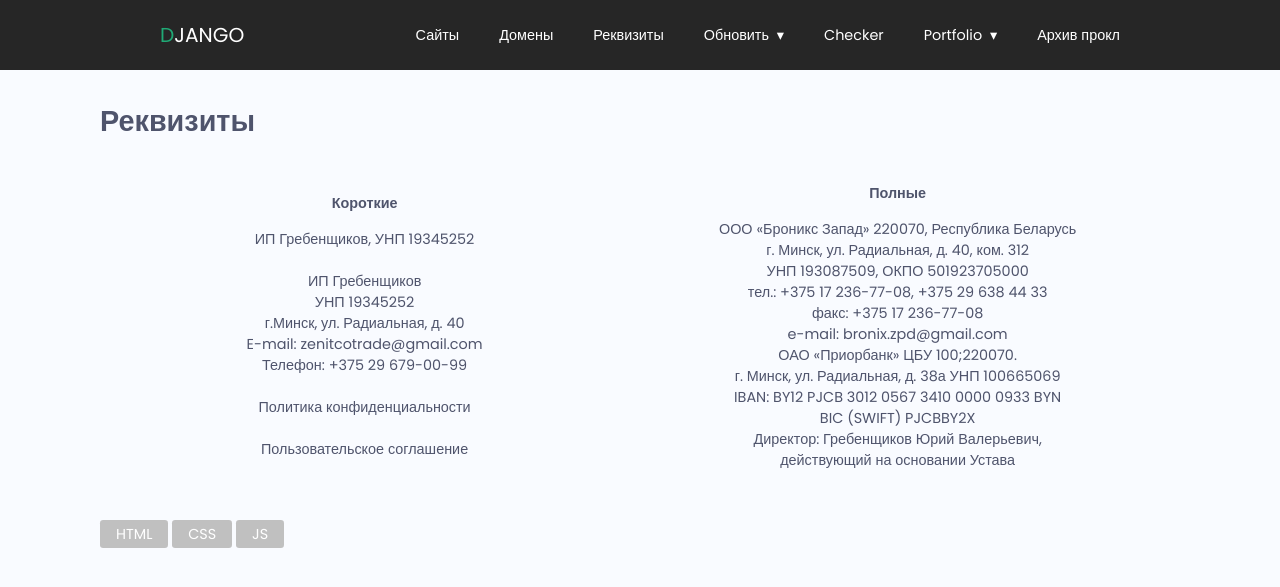
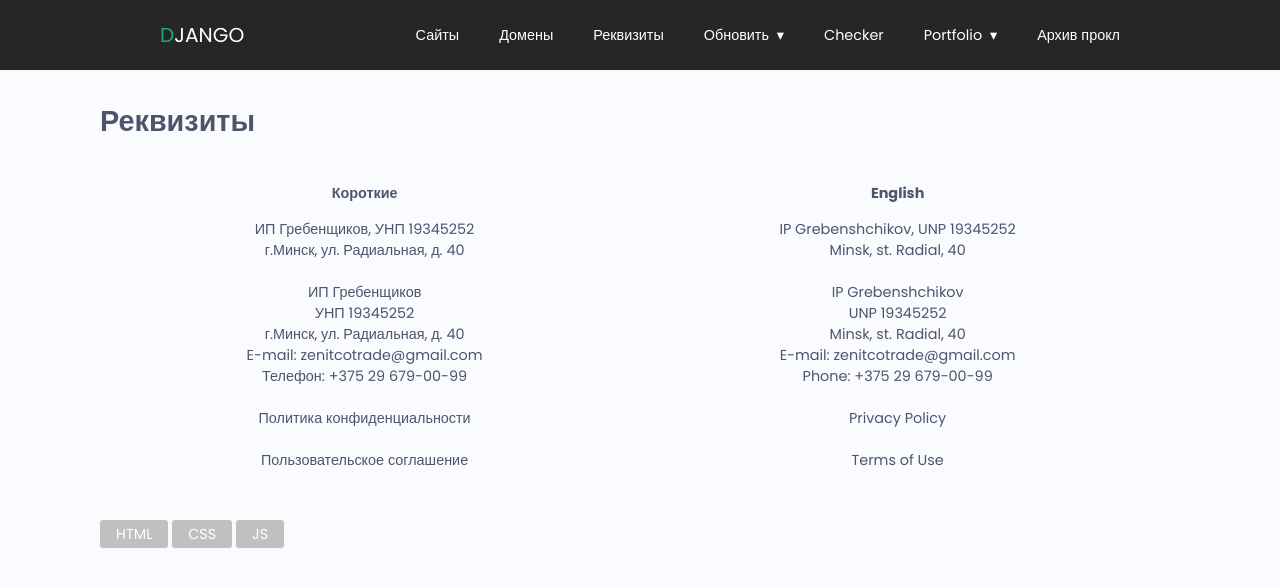
Before and after one commit to Vladiuse/DjBeget, a Django app: template HelloDjango/office/templates/office/requisites.html in a window 1280 px wide. Shown: the top 587 px of the page. Run offline with Django 3.2, Linux system fonts and the light colour scheme; the template is opened without the code that fills it, so the values that code supplies are empty; some libraries are stand-ins or nearby versions.

Commit message:
исправил реквизиты - добавил английские

```diff
--- a/HelloDjango/office/templates/office/requisites.html
+++ b/HelloDjango/office/templates/office/requisites.html
@@ -18,6 +18,7 @@
     <div class="coll-block">
         <h4>Короткие</h4>
         <p>ИП Гребенщиков, УНП 19345252</p>
+                <p>г.Минск, ул. Радиальная, д. 40</p>
         <br>
         <p>ИП Гребенщиков</p>
         <p>УНП 19345252</p>
@@ -31,19 +32,20 @@
 <p>Пользовательское соглашение</p>
     </div>
     <div class="coll-block">
-        <h4>Полные</h4>
-        <p>ООО «Броникс Запад» 220070, Республика Беларусь</p>
-        <p>г. Минск, ул. Радиальная, д. 40, ком. 312</p>
-        <p>УНП 193087509, ОКПО 501923705000</p>
-        <p>тел.: +375 17 236-77-08, +375 29 638 44 33</p>
-        <p>факс: +375 17 236-77-08</p>
-        <p>e-mail: bronix.zpd@gmail.com</p>
-        <p>ОАО «Приорбанк» ЦБУ 100;220070.</p>
-        <p>г. Минск, ул. Радиальная, д. 38а УНП 100665069</p>
-        <p>IBAN: BY12 PJCB 3012 0567 3410 0000 0933 BYN</p>
-        <p>BIC (SWIFT) PJCBBY2X</p>
-        <p>Директор: Гребенщиков Юрий Валерьевич,<br>
-            действующий на основании Устава</p>
+        <h4>English</h4>
+        <p>IP Grebenshchikov, UNP 19345252</p>
+        <p>Minsk, st. Radial, 40</p>
+                <br>
+        <p>IP Grebenshchikov</p>
+          <p>UNP 19345252</p>
+          <p>Minsk, st. Radial, 40</p>
+          <p>E-mail: zenitcotrade@gmail.com</p>
+          <p>Phone: +375 29 679-00-99</p>
+              <br>
+<p>Privacy Policy</p>
+<br>
+<p>Terms of Use</p>
+
     </div>
 </div>
 
```
